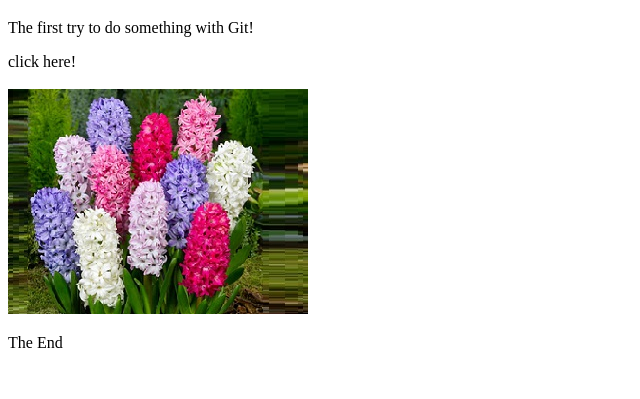
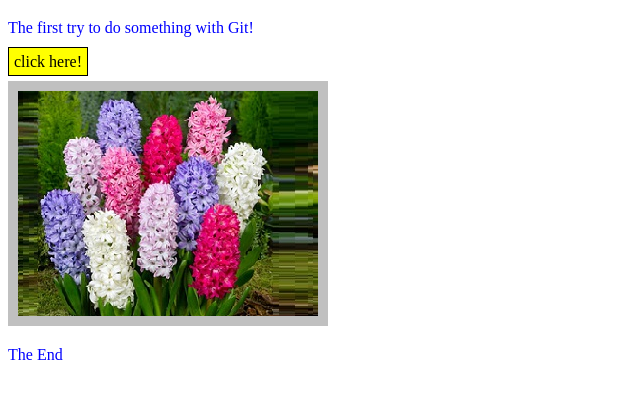
Before and after one commit to bs-dahst/asb, a plain HTML site: page index.html in a window 1280 px wide. Shown: the part 61-460 px from the top of the page, without its empty margins (0-640 px from the left). Drawn offline with nearby package versions, Linux system fonts and the light colour scheme.

Commit message:
feature-css-extension completed!

```diff
--- a/style.css
+++ b/style.css
@@ -1,3 +1,20 @@
-h1{
-	color: red;
+h1 {
+    color: red;
 }
+
+p {
+    color: blue;
+}
+
+div.key {
+    display: inline;
+    padding: 5px;
+    background-color: yellow;
+    border: 1px solid black;
+}
+
+img {
+    display: inline-block;
+    margin-top: 10px;
+    border: 10px solid silver;
+}
```
